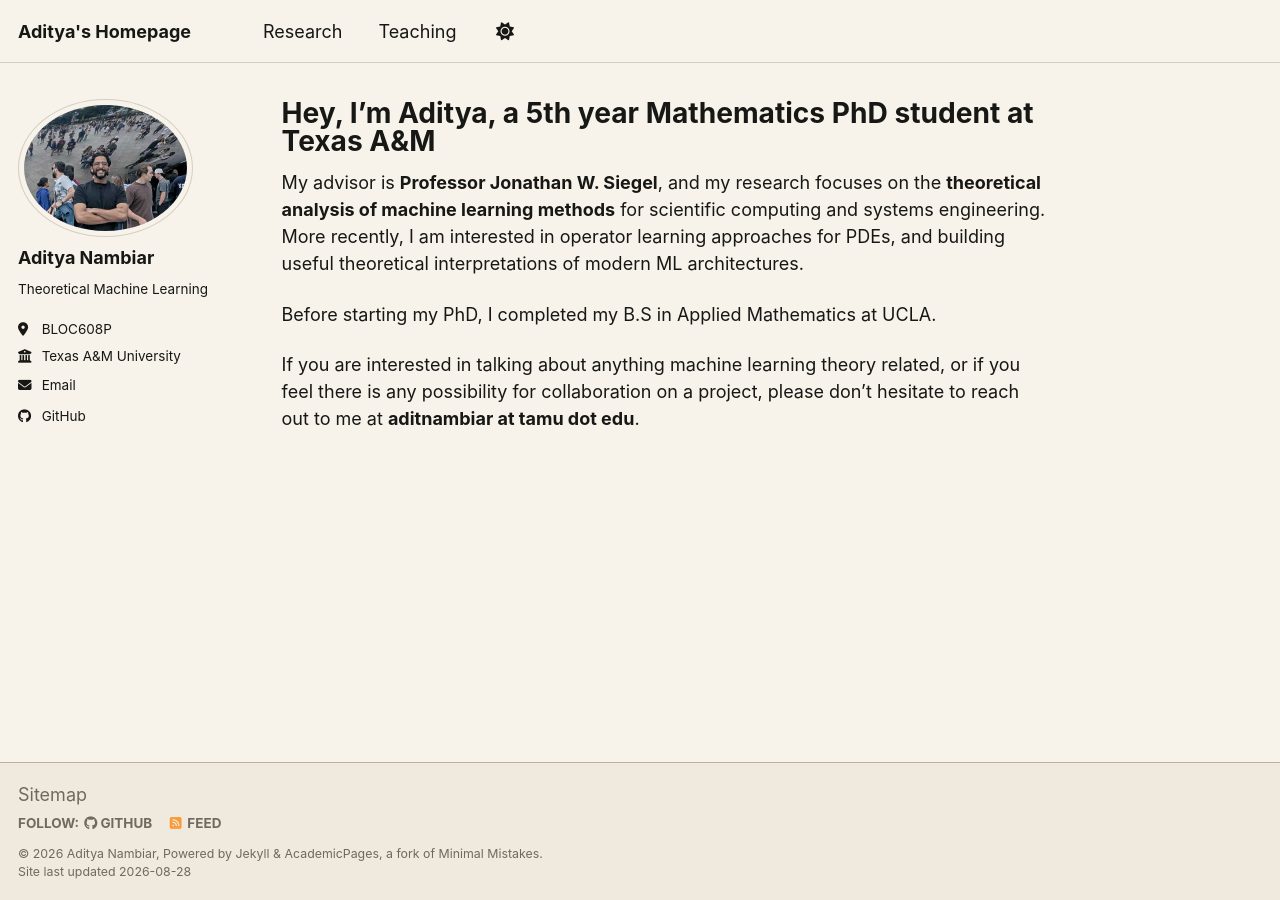
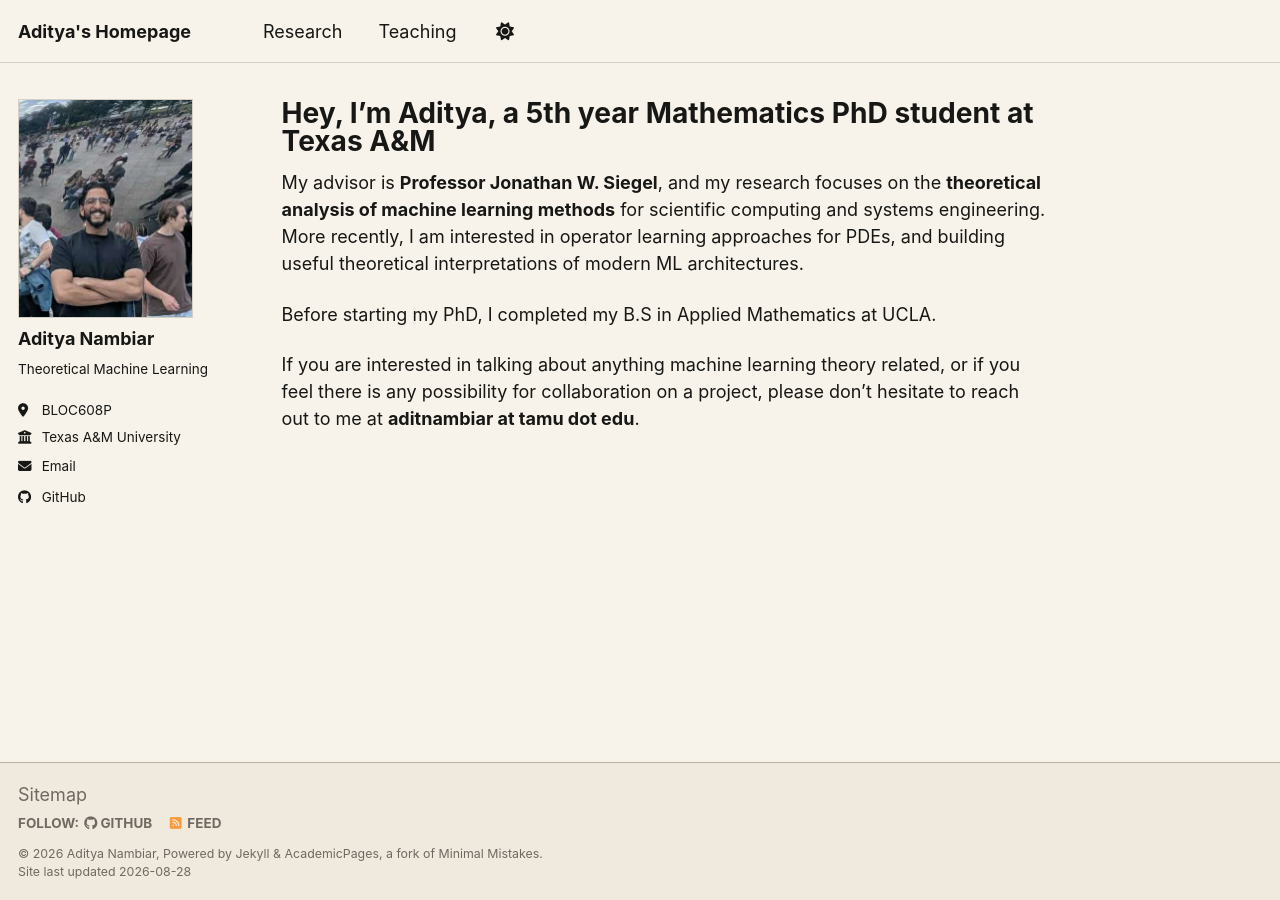
Before and after one commit to aditnambiar-tamu/aditnambiar-tamu.github.io, a Jekyll site: the page built from _pages/about.md, in a window 1280 px wide. Built offline with Jekyll 4.4.1, drawn with Linux system fonts in a browser that asks for light colours; a script that is not in the unit is left out.

Commit message:
Add 'profile' to the SCSS imports

```diff
--- a/assets/css/main.scss
+++ b/assets/css/main.scss
@@ -39,5 +39,7 @@
 
     "vendor/font-awesome/fontawesome",
     "vendor/font-awesome/solid",
-    "vendor/font-awesome/brands"
+    "vendor/font-awesome/brands",
+    "profile"
+
 ;
```
